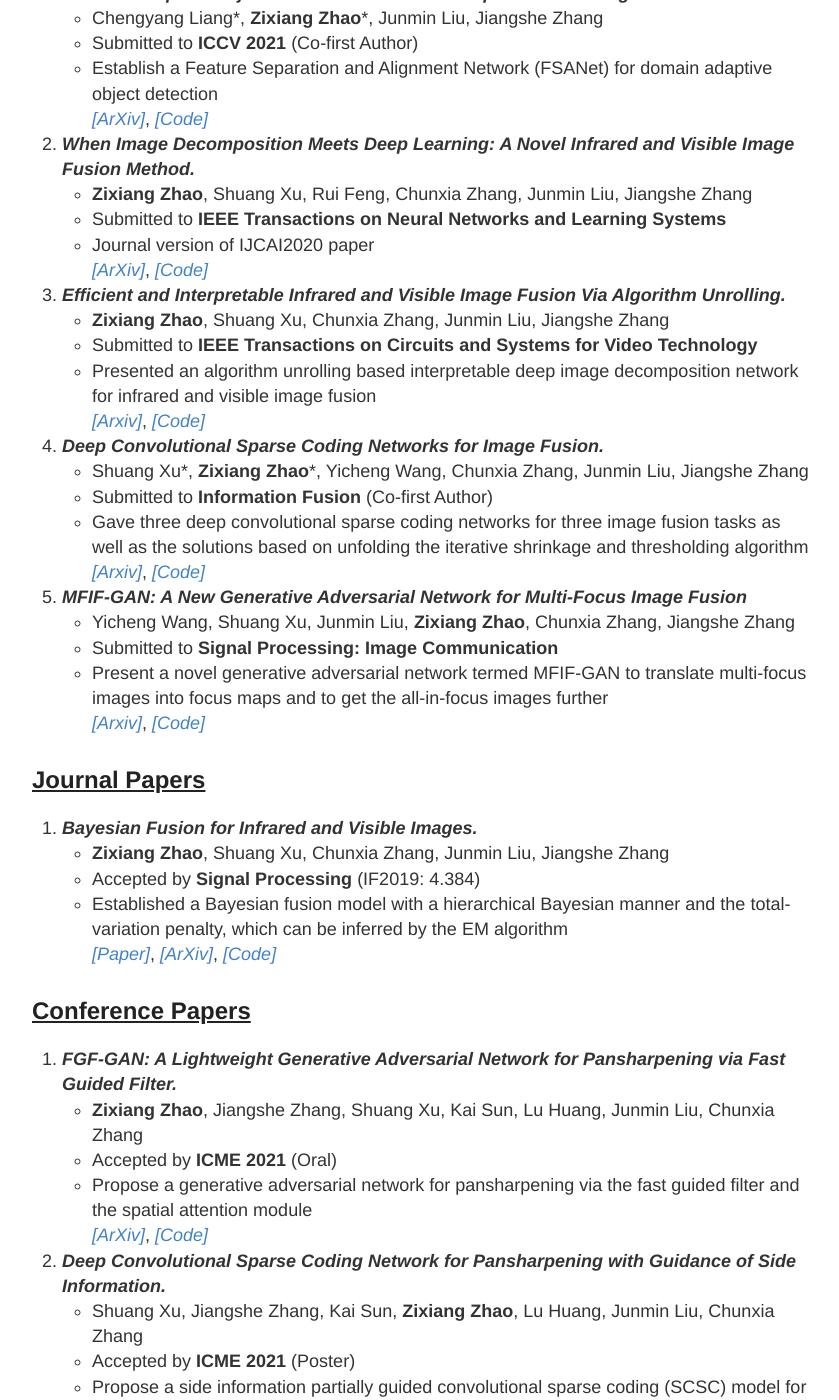
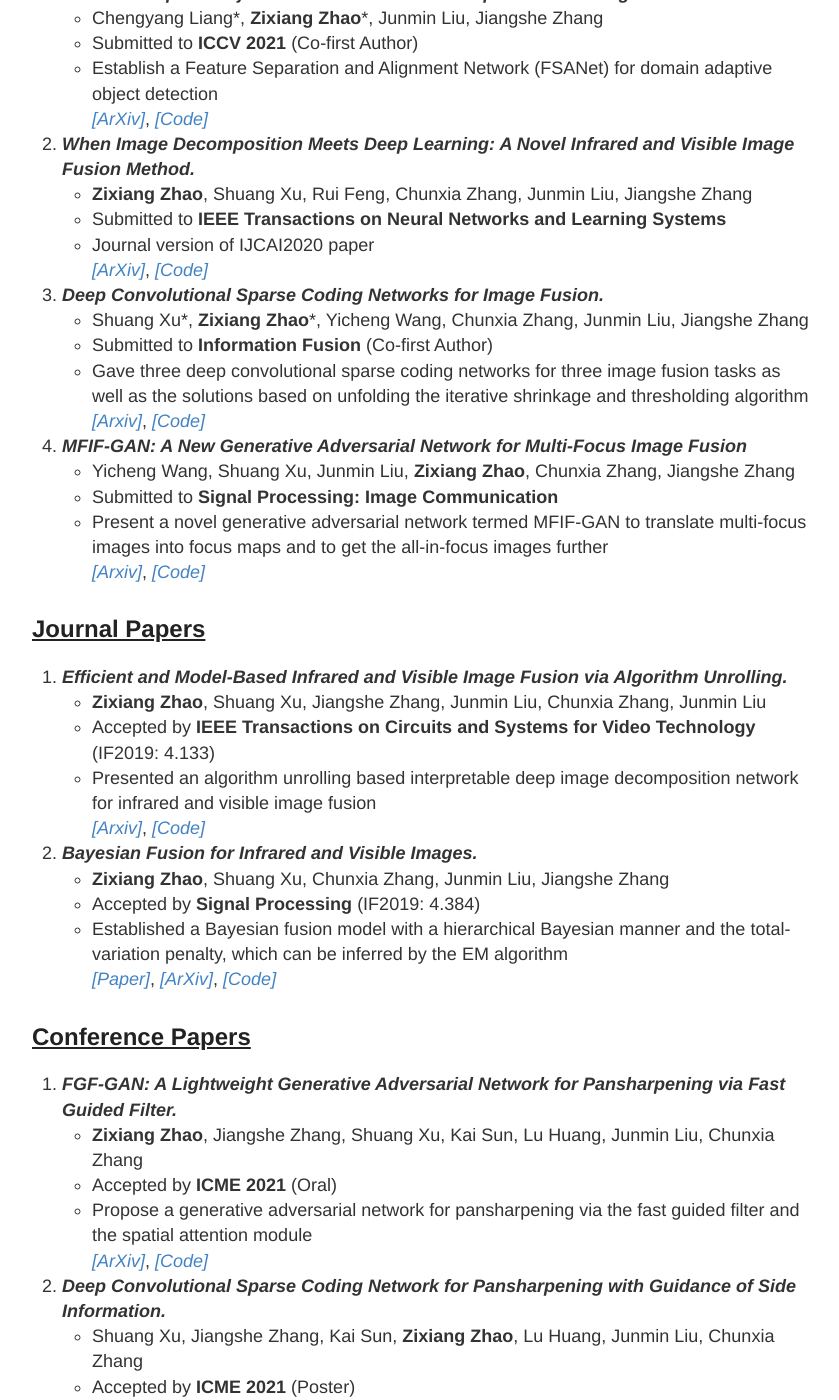
Before and after one commit to Zhaozixiang1228/Zhaozixiang1228.github.io, a Jekyll site: the page built from index.md, in a window 1280 px wide and 1400 px high, scrolled down 1450 px. Shown: the whole window, without its empty margins (218-1057 px from the left). Built offline with Jekyll 4.4.1, drawn with Linux system fonts in a browser that asks for light colours; our own code applies the rules of GitHub Pages for plain Markdown files; some of the changed lines change nothing that is shown; some of the changed text lies outside the part shown.

Commit message:
Update index.md

```diff
--- a/index.md
+++ b/index.md
@@ -26,10 +26,11 @@
 
 ---
 # NEWS
+- [2021-04-14] One paper on model-driven image fusion is accepted by **IEEE TCSVT**.
 - [2021-03-07] Two papers on remote sensing image processing are accepted by **ICME2021** (1 ORAL & 1 POSTER).
 - [2021-03-01] One paper on remote sensing image processing is accepted by **CVPR2021** (POSTER).
 - [2020-07-31] One paper on Bayesian image fusion is accepted by **Signal Processing**.
-- [2020-04-23] One paper on data-driven image fusion is accepted by **IJCAI2020** [\[Accepted list\]](http://static.ijcai.org/2020-accepted_papers.html).
+- [2020-04-23] One paper on data-driven image fusion is accepted by **IJCAI2020**.
 
 ---
 
@@ -49,12 +50,6 @@
 * Journal version of IJCAI2020 paper
 [*[ArXiv]*](https://arxiv.org/abs/2009.01315), [*[Code]*]()
 
-1. ***Efficient and Interpretable Infrared and Visible Image Fusion Via Algorithm Unrolling.***
-* **Zixiang Zhao**, Shuang Xu, Chunxia Zhang, Junmin Liu, Jiangshe Zhang
-* Submitted to **IEEE Transactions on Circuits and Systems for Video Technology**
-* Presented an algorithm unrolling based interpretable deep image decomposition network for infrared and visible image fusion
-[*[Arxiv]*](https://arxiv.org/abs/2005.05896), [*[Code]*]()
-
 1. ***Deep Convolutional Sparse Coding Networks for Image Fusion.***
 * Shuang Xu\*, **Zixiang Zhao**\*, Yicheng Wang, Chunxia Zhang, Junmin Liu, Jiangshe Zhang
 * Submitted to **Information Fusion** (Co-first Author)
@@ -69,6 +64,12 @@
 
 
 ## <u> Journal Papers </u>
+
+1. ***Efficient and Model-Based Infrared and Visible Image Fusion via Algorithm Unrolling.***
+* **Zixiang Zhao**, Shuang Xu, Jiangshe Zhang, Junmin Liu, Chunxia Zhang, Junmin Liu
+* Accepted by **IEEE Transactions on Circuits and Systems for Video Technology** (IF2019: 4.133)
+* Presented an algorithm unrolling based interpretable deep image decomposition network for infrared and visible image fusion
+[*[Arxiv]*](https://arxiv.org/abs/2005.05896), [*[Code]*](https://github.com/Zhaozixiang1228/IVIF-AUIF-Net)
 
 1. ***Bayesian Fusion for Infrared and Visible Images.***
 * **Zixiang Zhao**, Shuang Xu, Chunxia Zhang, Junmin Liu, Jiangshe Zhang
@@ -100,6 +101,6 @@
 * **Zixiang Zhao**\*, Shuang Xu\*, Chunxia Zhang, Junmin Liu, Jiangshe Zhang
 * Accepted by **IJCAI 2020** (acceptance rate: 12.6%)
 * Proposed a data-driven auto-encoder based network to accomplish the two-scale decomposition for image fusion
-[*[Paper]*](https://www.ijcai.org/Proceedings/2020/135), [*[ArXiv]*](https://arxiv.org/abs/2003.09210v1), [*[Code]*](https://github.com/Zhaozixiang1228/IVIF-DIDFuse)
+[*[Paper]*](https://www.ijcai.org/Proceedings/2020/135), [*[ArXiv]*](https://arxiv.org/abs/2003.09210v1), [*[Code]*](https://github.com/Zhaozixiang1228/IVIF-DIDFuse), [*[Accepted list]*](http://static.ijcai.org/2020-accepted_papers.html)
 
 ---
```
